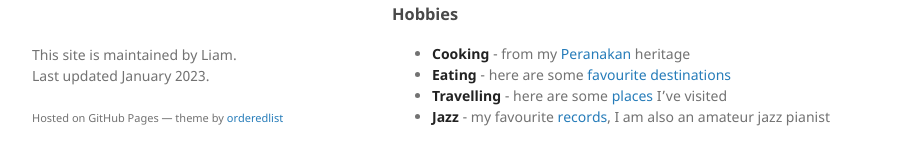
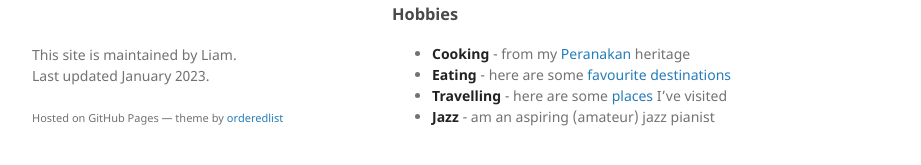
Before and after one commit to liamtk/liamtk.github.io, a Jekyll site: the page built from index.md, in a window 1280 px wide and 900 px high, scrolled down 588 px. Shown: the part 703-868 px from the top of the window, without its empty margins (178-1099 px from the left). Built offline with Jekyll 4.4.1, drawn with Linux system fonts in a browser that asks for light colours; our own code applies the rules of GitHub Pages for plain Markdown files.

Commit message:
update index.md

```diff
--- a/index.md
+++ b/index.md
@@ -110,4 +110,4 @@ I am most comfortable/skilled in data mining with **R**, **Python**, **SQL** and
 * **Cooking** - from my [Peranakan](pages/peranakan.md) heritage
 * **Eating** - here are some [favourite destinations](pages/food.md)
 * **Travelling** - here are some [places](pages/places.md) I've visited
-* **Jazz** - my favourite [records](pages/records.md), I am also an amateur jazz pianist
+* **Jazz** - am an aspiring (amateur) jazz pianist
```
